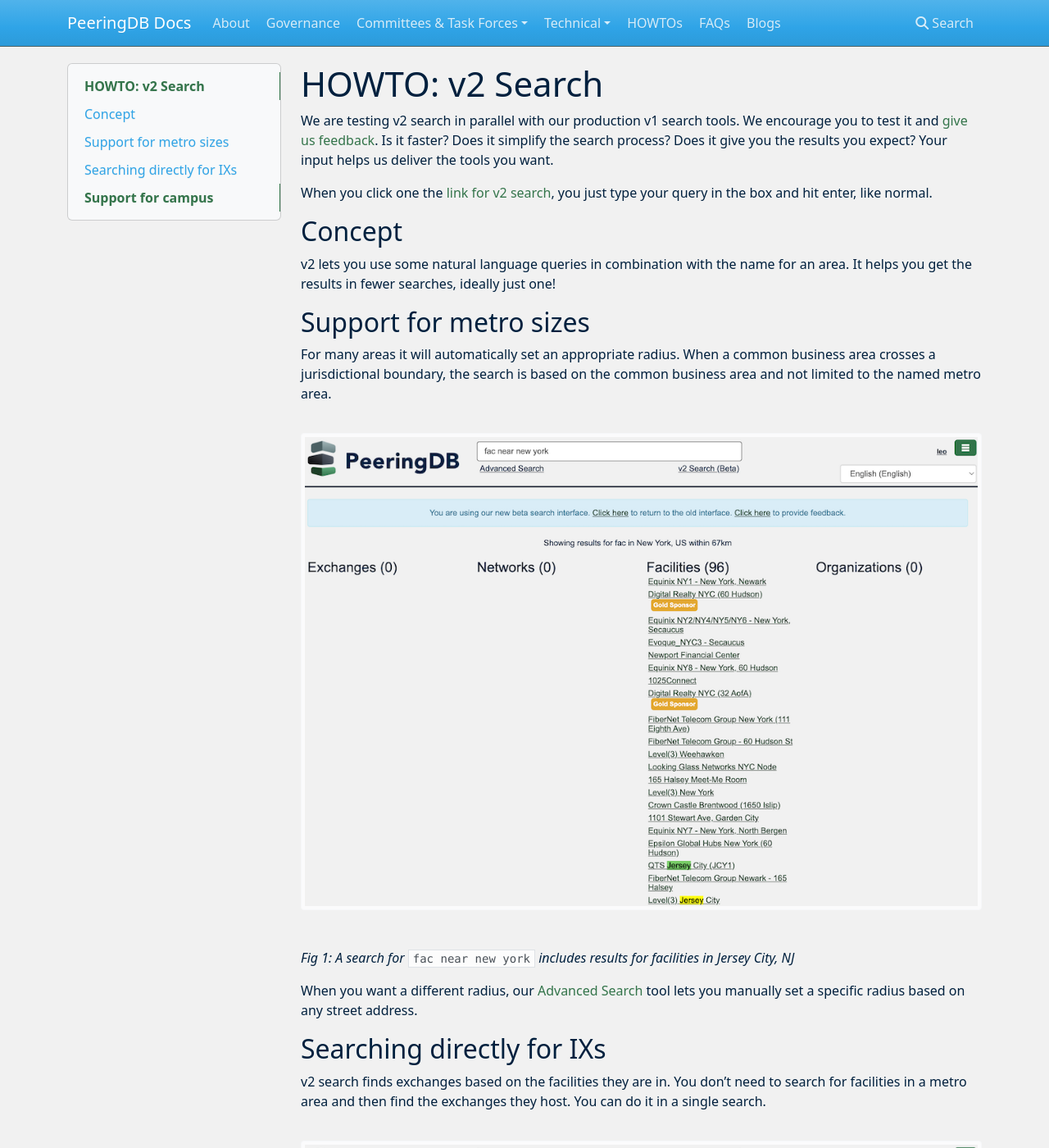
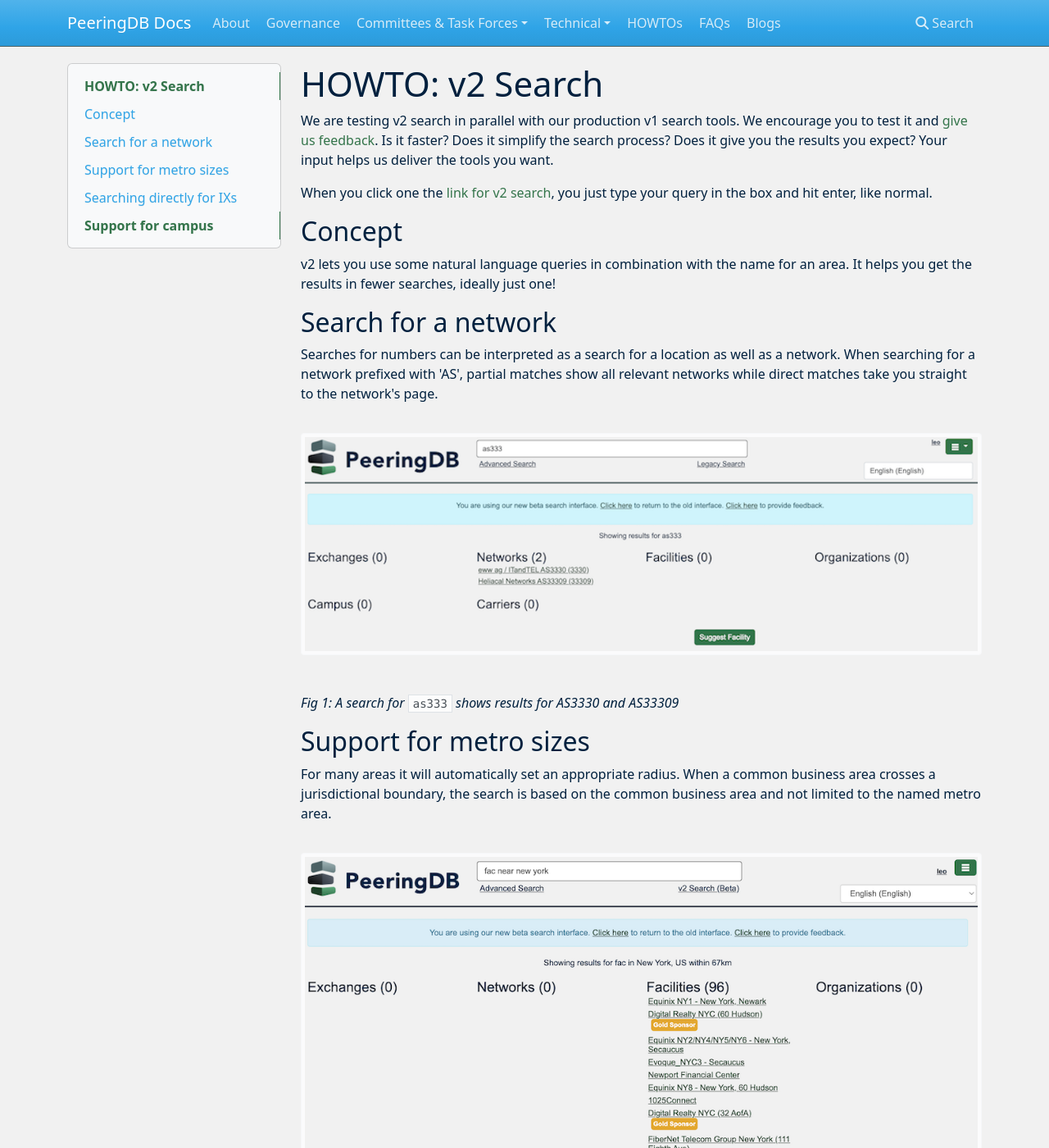
Before and after one commit to peeringdb/docs, an MkDocs documentation site: the page built from docs/howto/v2_search.md, in a window 1280 px wide and 1400 px high. Shown: the whole window at 82% size. Built offline with MkDocs 1.6.1, drawn with Linux system fonts in a browser that asks for light colours; nearby versions of some CDN libraries; some of the changed text lies outside the part shown.

Commit message:
Updated v2 search HOWTO (#344)
Add section on searching for a network by prefixing with as and not just using the number

```diff
--- a/docs/howto/v2_search.md
+++ b/docs/howto/v2_search.md
@@ -8,13 +8,21 @@
 
 v2 lets you use some natural language queries in combination with the name for an area. It helps you get the results in fewer searches, ideally just one!
 
+## Search for a network
+
+Searches for numbers can be interpreted as a search for a location as well as a network. When searching for a network prefixed with 'AS', partial matches show all relevant networks while direct matches take you straight to the network's page.
+
+![Search for as333](images/Search_for_as333.png)
+
+*Fig 1: A search for* `as333` *shows results for AS3330 and AS33309*
+
 ## Support for metro sizes
 
 For many areas it will automatically set an appropriate radius. When a common business area crosses a jurisdictional boundary, the search is based on the common business area and not limited to the named metro area.
 
 ![Search for a fac in New York](images/fac_in_new_york_includes_jersey_city.png)
 
-*Fig 1: A search for* `fac near new york` *includes results for facilities in Jersey City, NJ*
+*Fig 2: A search for* `fac near new york` *includes results for facilities in Jersey City, NJ*
 
 When you want a different radius, our [Advanced Search](https://www.peeringdb.com/advanced_search) tool lets you manually set a specific radius based on any street address.
 
```
Also changed, not shown: other parts of docs/howto/v2_search.md (+3 -3 lines), docs/howto/images/Search_for_as333.png (added).
